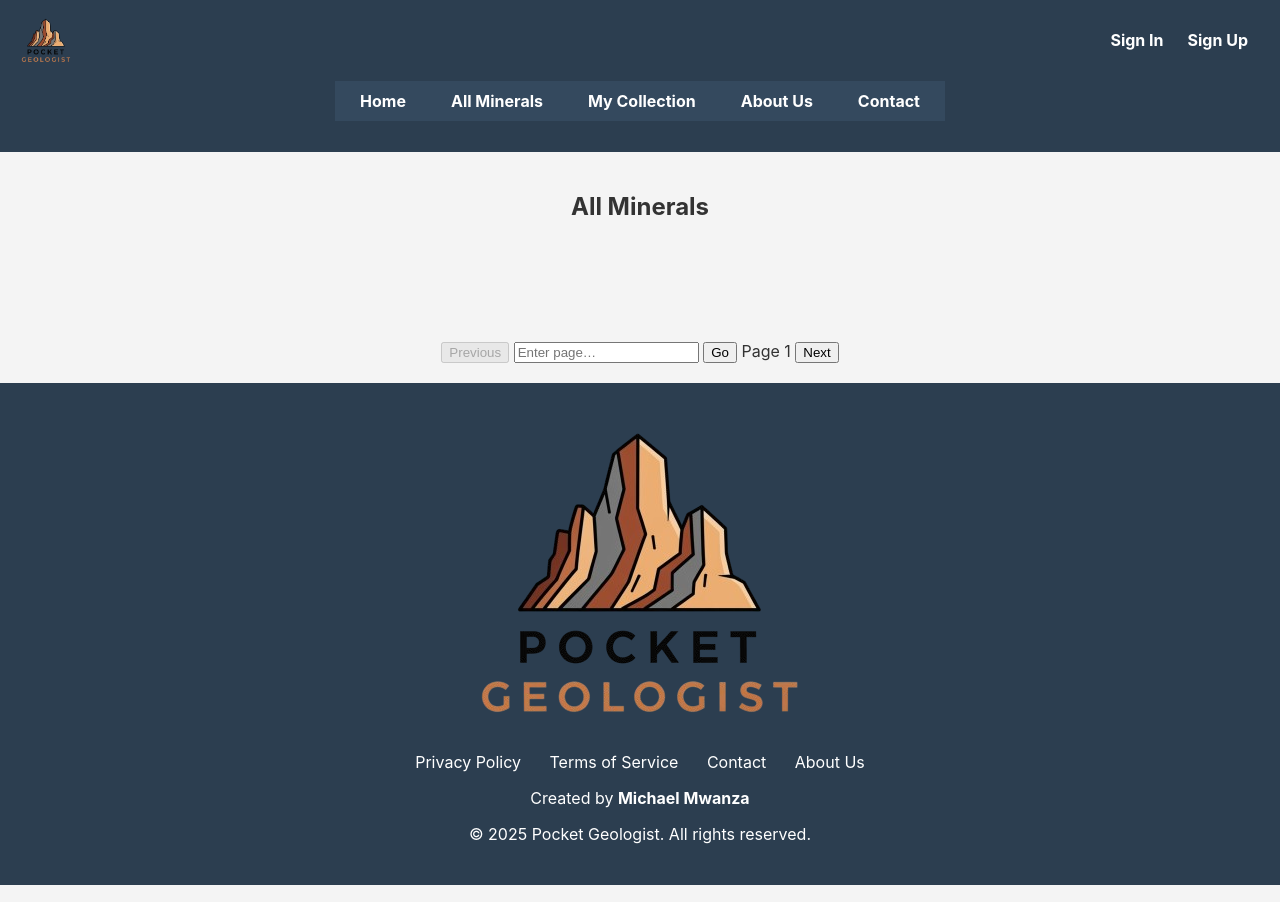
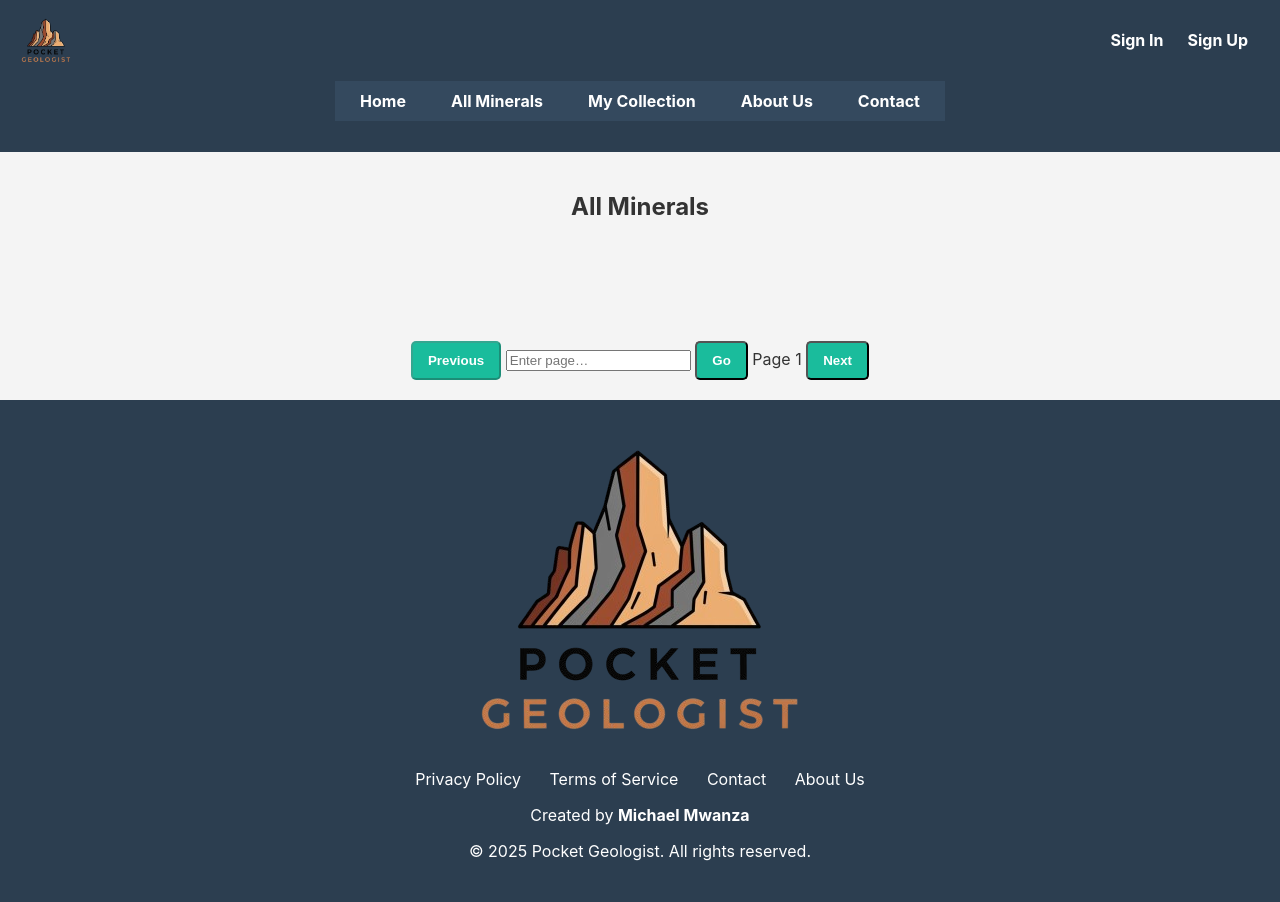
Before and after one commit to Mikelesnr/PocketGeologist-js-, a website: page src/mineral_listing/index.html in a window 1280 px wide. Drawn offline with Linux system fonts and the light colour scheme.

Commit message:
uniform styling added to pagination buttons

```diff
--- a/src/mineral_listing/index.html
+++ b/src/mineral_listing/index.html
@@ -24,15 +24,15 @@
         <!-- Mineral cards will be injected here -->
       </div>
       <div class="pagination">
-        <button id="prev-page" disabled>Previous</button>
+        <button id="prev-page" class="btn" disabled>Previous</button>
         <input
           type="number"
           id="page-input"
           min="1"
           placeholder="Enter page…" />
-        <button id="go-to-page">Go</button>
+        <button id="go-to-page" class="btn">Go</button>
         <span id="page-number">Page 1</span>
-        <button id="next-page">Next</button>
+        <button id="next-page" class="btn">Next</button>
       </div>
     </section>
 
```
